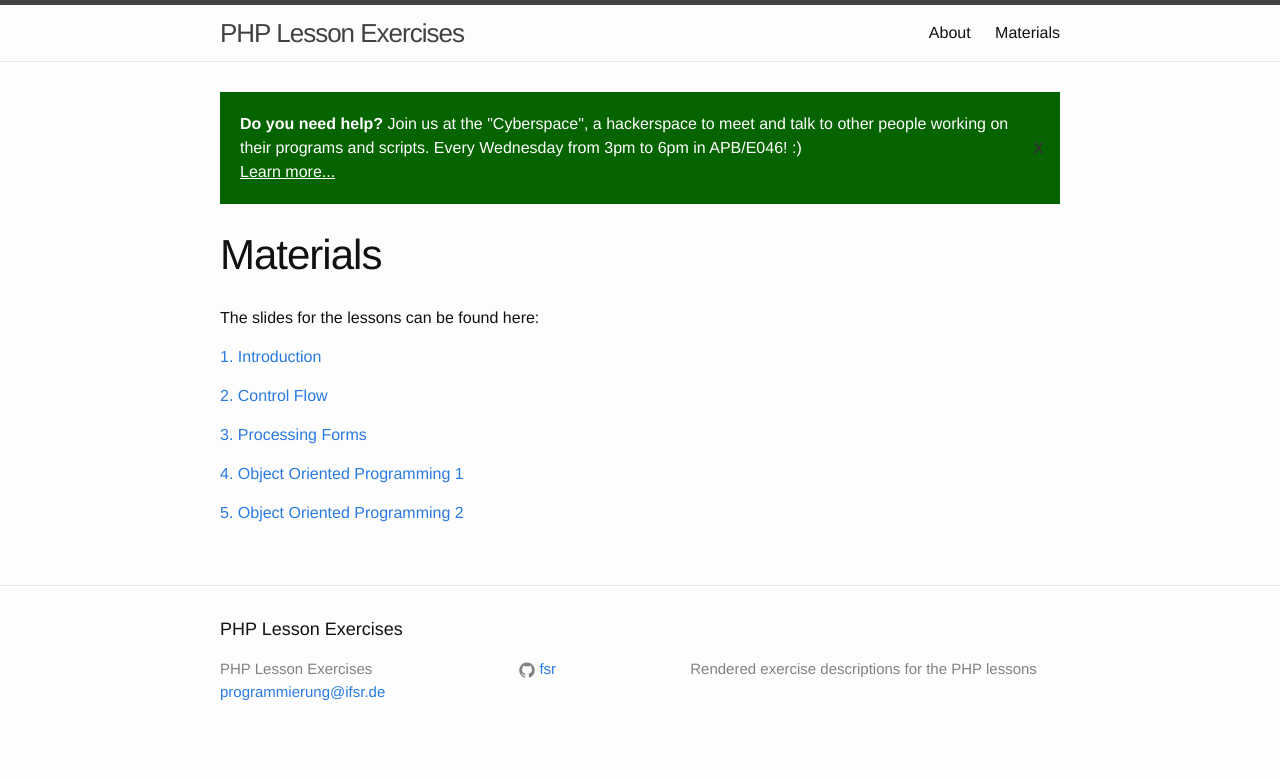
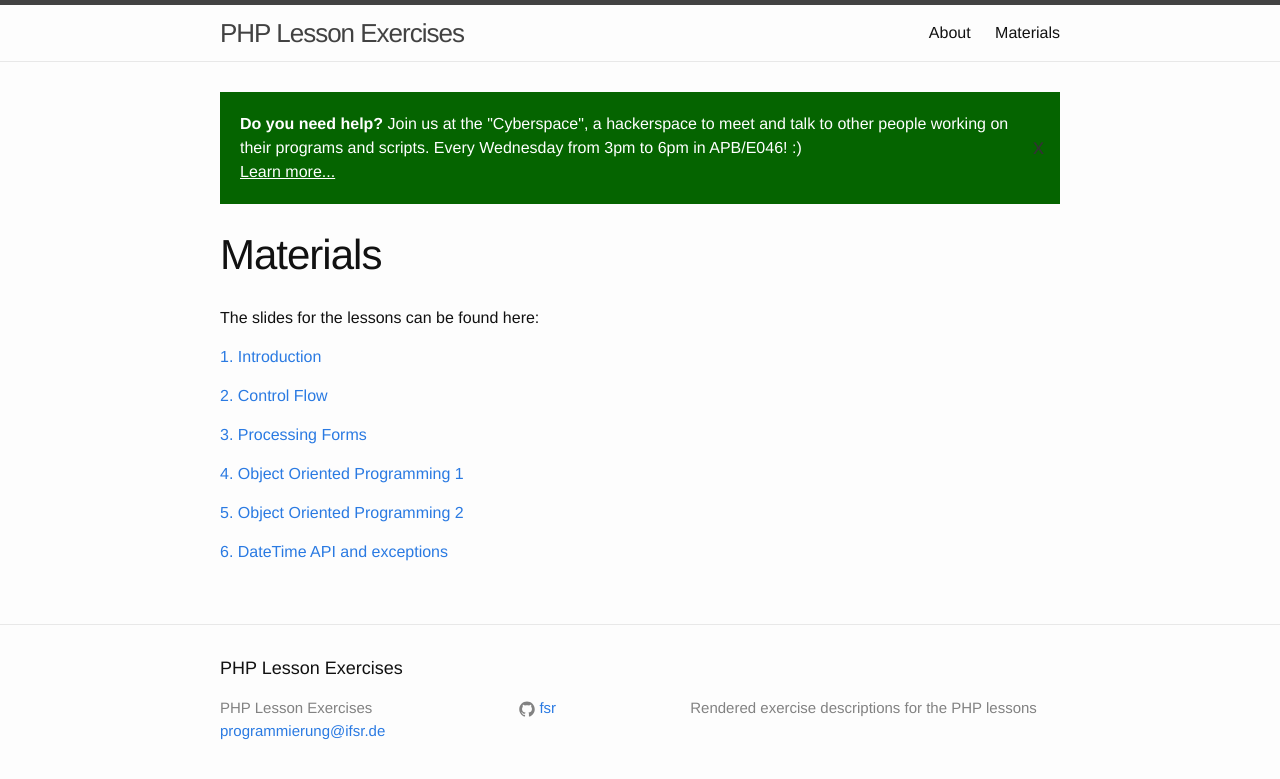
Before and after one commit to fsr/php-lessons, a Jekyll site: the page built from materials.md, in a window 1280 px wide. Shown: the top 779 px of the page. Built offline with Jekyll 4.4.1, drawn with Linux system fonts in a browser that asks for light colours.

Commit message:
Add slides for current lesson

```diff
--- a/_data/materials.yml
+++ b/_data/materials.yml
@@ -24,3 +24,8 @@ slides:
     name: Object Oriented Programming 2
     url: https://ifsr.de/kurs-materialien/php/05-object-oriented-programming-two.pdf
     published: True
+  -
+    number: 6
+    name: DateTime API and exceptions
+    url: https://ifsr.de/kurs-materialien/php/06-date-time-and-exceptions.pdf
+    published: True
```
